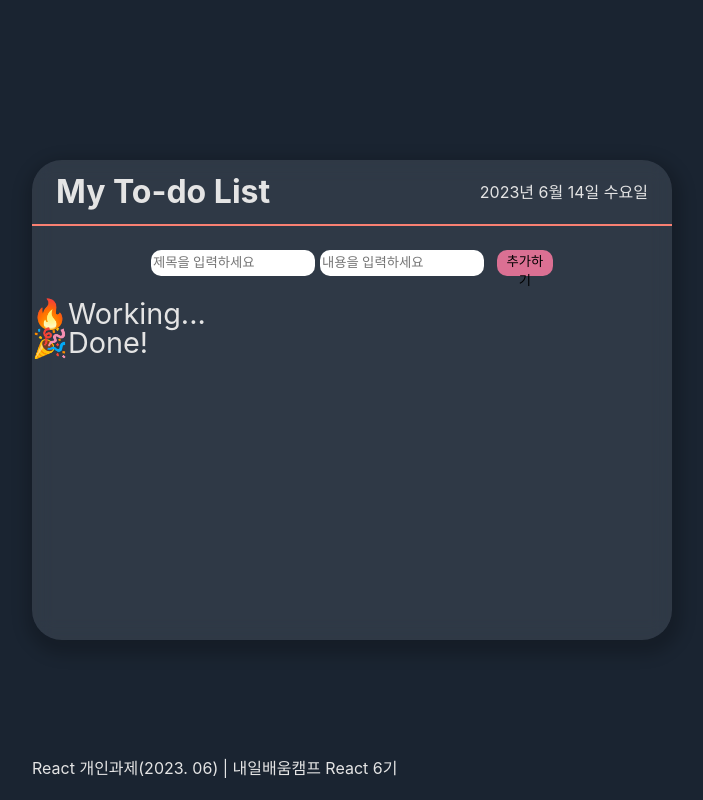
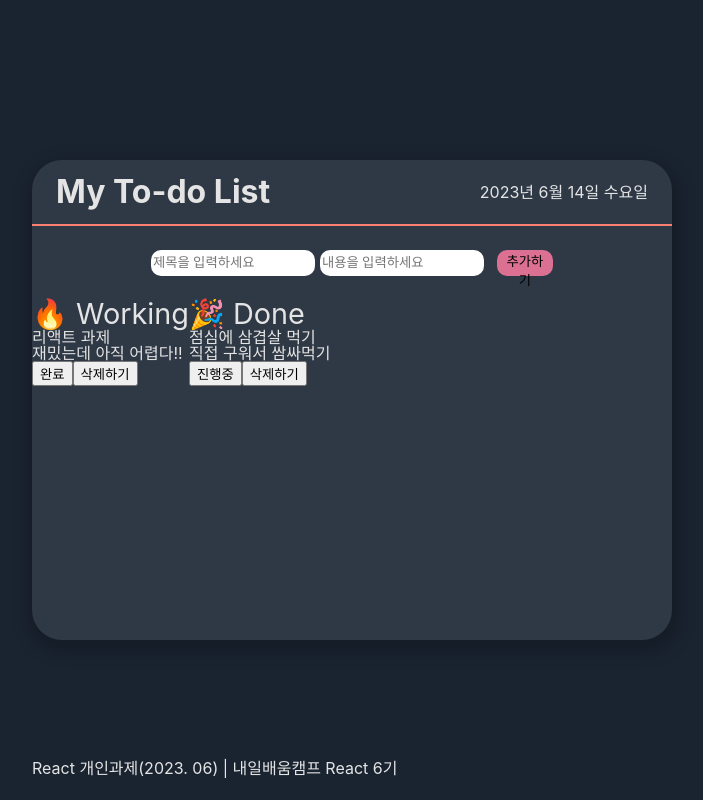
Before and after one commit to xoxojw/to-do-list-1, a React (Create React App) app: page / in a window 1280 px wide. Shown: the whole page, without its empty margins (288-991 px from the left). Built offline with nearby package versions, Linux system fonts and the light colour scheme; a web font is replaced by a local one.

Commit message:
:sparkles: To-do의 진행 중, 완료 상태를 변경할 수 있는 기능 구현

```diff
--- a/src/components/ListTodo.jsx
+++ b/src/components/ListTodo.jsx
@@ -1,13 +1,73 @@
-const ListTodo = () => {
+import React from "react";
+import HandleTodo from "components/HandleTodo";
+
+const ListTodo = ({ todos, setTodos }) => {
+  const handleTodoDelete = (todoId) => {
+    const newTodos = todos.filter((todo) => {
+      return todo.id !== todoId;
+    });
+
+    setTodos(newTodos);
+  };
+
+  const handleTodoCheck = (todoId) => {
+    const newTodos = todos.map((todo) => {
+      if (todo.id === todoId) {
+        return {
+          ...todo,
+          isDone: !todo.isDone,
+        };
+      } else {
+        return { ...todo };
+      }
+    });
+
+    setTodos(newTodos);
+  };
+
   return (
-    <>
-      <section className="list-section">
-        <h3 className="list-title">🔥Working...</h3>
-          <div className="list-container"></div>
-        <h3 className="list-title">🎉Done!</h3>
-          <div className="list-container"></div>
-      </section>
-    </>
+    <section className="list-container">
+      <div className="list-working">
+        <h2 className="list-title">🔥 Working</h2>
+        <div className="list-wrapper">
+          {todos.map((todo) => {
+            if (!todo.isDone) {
+              return (
+                <HandleTodo
+                  todo={todo}
+                  key={todo.id}
+                  setTodos={setTodos}
+                  handleTodoDelete={handleTodoDelete}
+                  handleTodoCheck={handleTodoCheck}
+                />
+              );
+            } else {
+              return null;
+            }
+          })}
+        </div>
+      </div>
+      <div className="list-done">
+        <h2 className="list-title">🎉 Done</h2>
+        <div className="list-wrapper">
+          {todos.map((todo) => {
+            if (todo.isDone) {
+              return (
+                <HandleTodo
+                  todo={todo}
+                  key={todo.id}
+                  setTodos={setTodos}
+                  handleTodoDelete={handleTodoDelete}
+                  handleTodoCheck={handleTodoCheck}
+                />
+              );
+            } else {
+              return null;
+            }
+          })}
+        </div>
+      </div>
+    </section>
   );
 }
 
--- a/src/components/PageLayout.jsx
+++ b/src/components/PageLayout.jsx
@@ -1,16 +1,31 @@
-import React from "react";
-import Header from "./Header";
-import AddTodo from "./AddTodo";
-import ListTodo from "./ListTodo";
+import React, { useState } from "react";
+import Header from "components/Header";
+import AddTodo from "components/AddTodo";
+import ListTodo from "components/ListTodo";
 
-function PageLayout() {
+const PageLayout = () => {
+  const [todos, setTodos] = useState([
+    {
+      id: 0,
+      title: "리액트 과제",
+      detail: "재밌는데 아직 어렵다!!",
+      isDone: false,
+    },
+    {
+      id: 1,
+      title: "점심에 삼겹살 먹기",
+      detail: "직접 구워서 쌈싸먹기",
+      isDone: true,
+    },
+  ]);
+
   return (
     <main>
-      <Header></Header>
-      <AddTodo></AddTodo>
-      <ListTodo></ListTodo>
+      <Header />
+      <AddTodo todos={todos} setTodos={setTodos}/>
+      <ListTodo todos={todos} setTodos={setTodos} />
     </main>
   );
-}
+};
 
 export default PageLayout;
```
